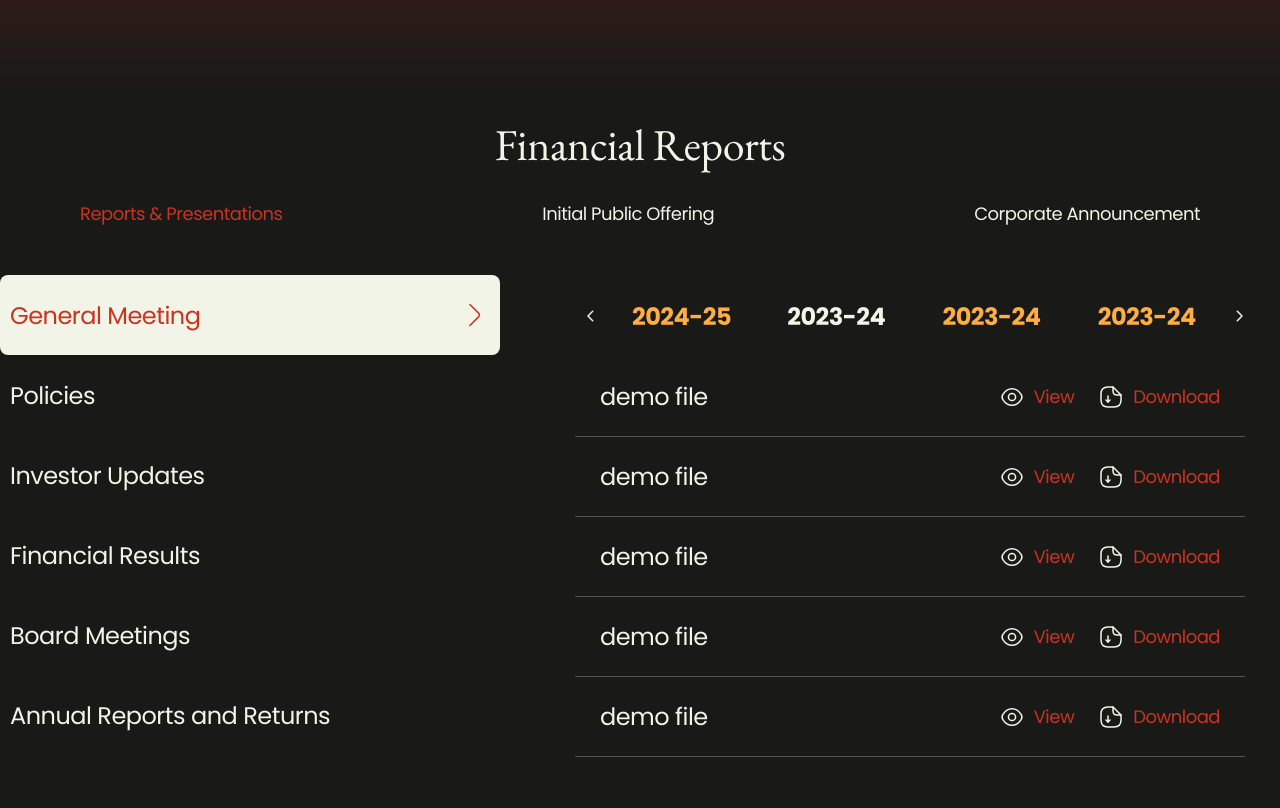
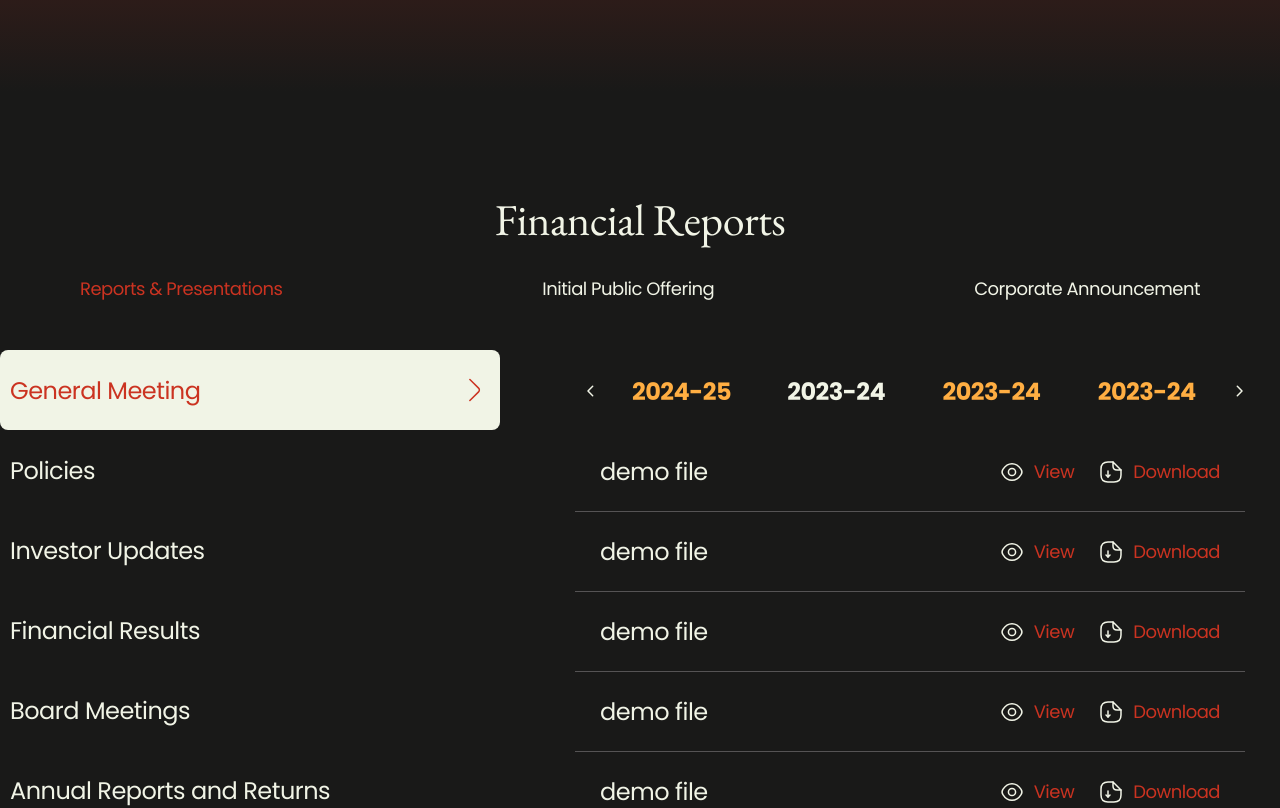
Before and after one commit to TarunRajpurohit123/pace-bussiness-website, a Next.js app in the folder pace-website/: page /investors in a window 1280 px wide. Shown: the part 380-1188 px from the top of the page. Built offline with nearby package versions, Linux system fonts and the light colour scheme.

Commit message:
report section set to investor relation page

```diff
--- a/pace-website/src/app/globals.css
+++ b/pace-website/src/app/globals.css
@@ -1202,3 +1202,8 @@ option:hover {
   color: var(--gray_400);
   margin-top: 1rem;
 }
+
+.report__wrapper {
+  padding-top: 7.5rem;
+  padding-bottom: 7.5rem;
+}
```
